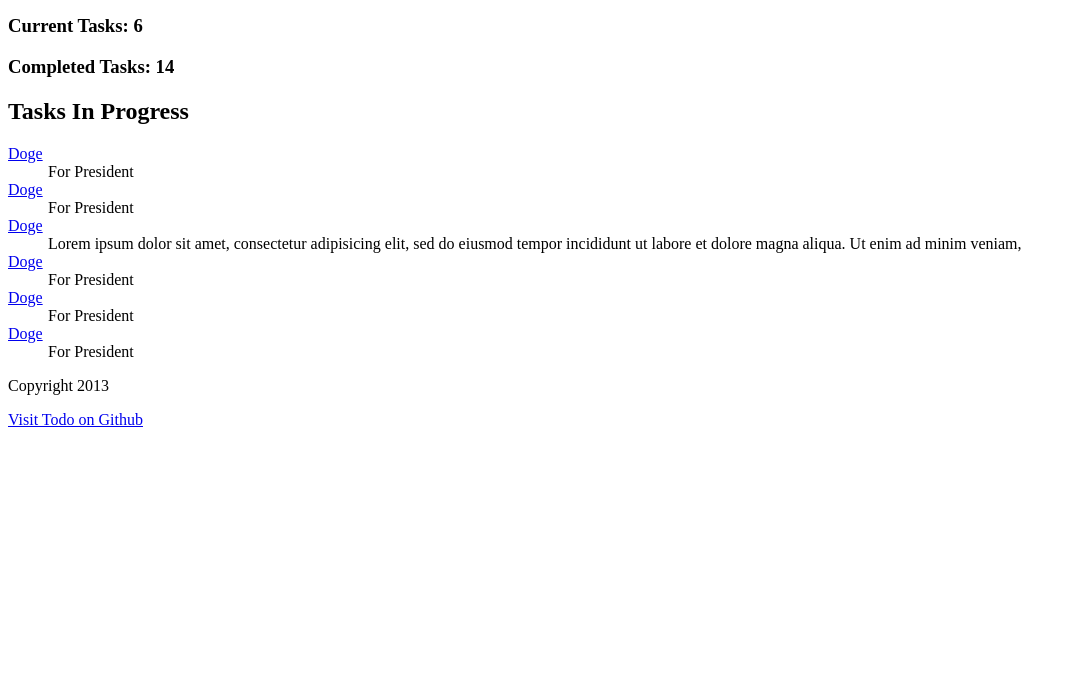
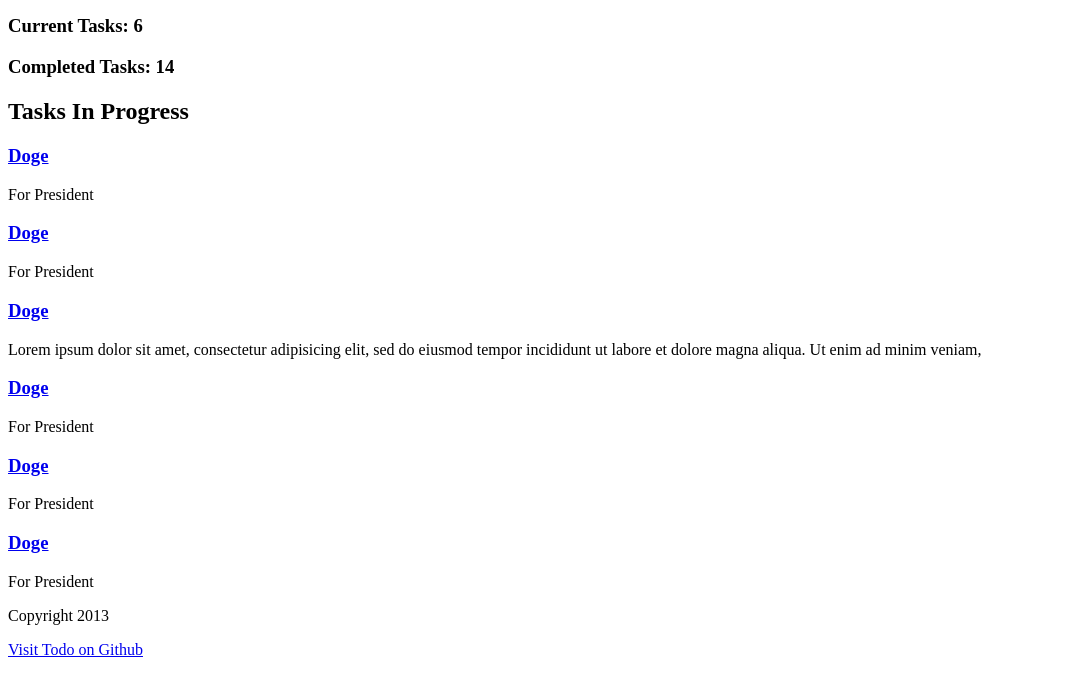
Before and after one commit to Stofn/Todo, a plain HTML site: page index.html in a window 1280 px wide. Shown: the part 190-865 px from the top of the page, without its empty margins (0-1076 px from the left). Before the commit the page ends 800 px from the top, so only its background shows below. Drawn offline with Linux system fonts and the light colour scheme.

Commit message:
Better semmanitcs and structure for tasks summary

```diff
--- a/index.html
+++ b/index.html
@@ -33,28 +33,40 @@
 		<main>
 			<h2>Tasks In Progress</h2>
 
-			<dl>
-				<dt><a href="#">Doge</a></dt>
-				<dd>For President</dd>
+			<section>
+				<h3>
+					<a href="#">Doge</a>
+				</h3>
+				<p>For President</p>
 
-				<dt><a href="#">Doge</a></dt>
-				<dd>For President</dd>
+				<h3>
+					<a href="#">Doge</a>
+				</h3>
+				<p>For President</p>
 
-				<dt><a href="#">Doge</a></dt>
-				<dd>
+				<h3>
+					<a href="#">Doge</a>
+				</h3>
+				<p>
 					Lorem ipsum dolor sit amet, consectetur adipisicing elit, sed do eiusmod
 					tempor incididunt ut labore et dolore magna aliqua. Ut enim ad minim veniam,
-				</dd>
+				</p>
 
-				<dt><a href="#">Doge</a></dt>
-				<dd>For President</dd>
+				<h3>
+					<a href="#">Doge</a>
+				</h3>
+				<p>For President</p>
 
-				<dt><a href="#">Doge</a></dt>
-				<dd>For President</dd>
+				<h3>
+					<a href="#">Doge</a>
+				</h3>
+				<p>For President</p>
 
-				<dt><a href="#">Doge</a></dt>
-				<dd>For President</dd>
-			</dl>
+				<h3>
+					<a href="#">Doge</a>
+				</h3>
+				<p>For President</p>
+			</section>
 		</main>
 
 		<footer>
```
